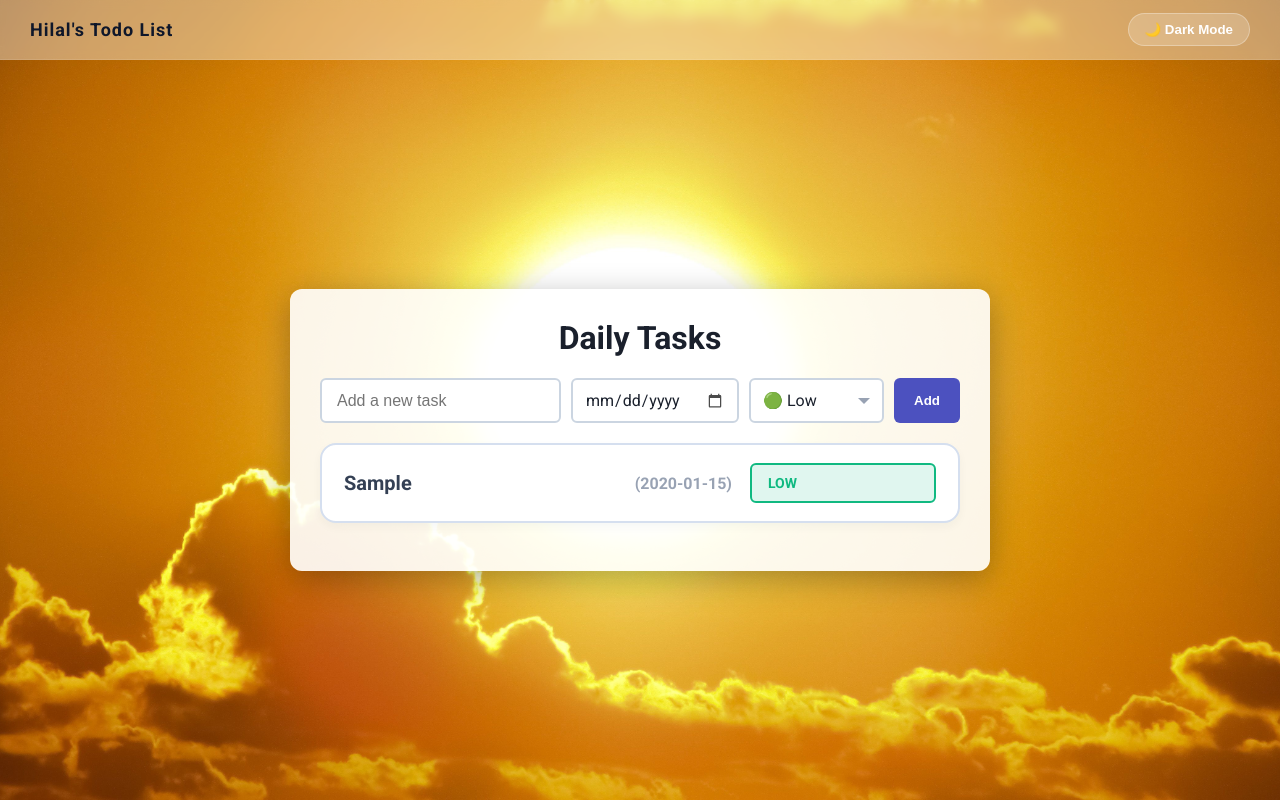
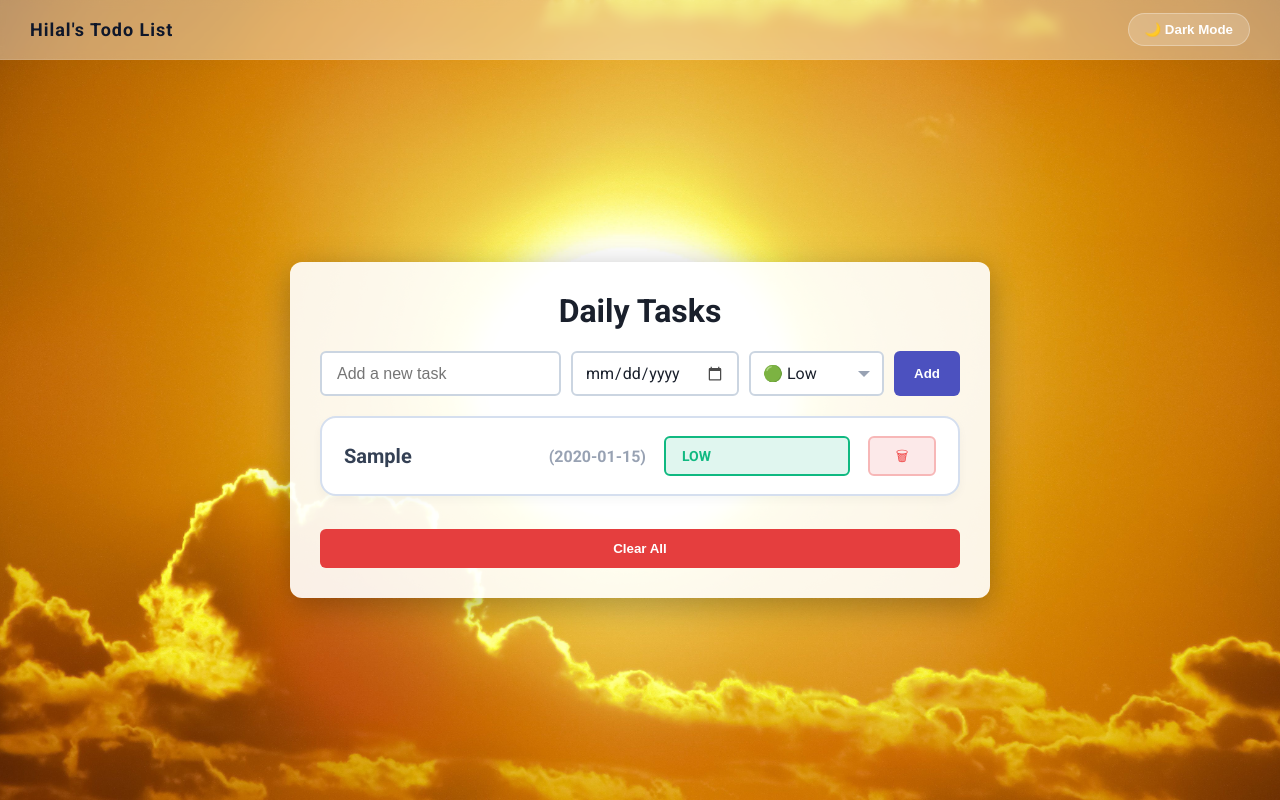
Before and after one commit to hilozdemir/to_do_react, a React (Create React App) app: page / in a window 1280 px wide. Both pictures are taken after typing "Sample", "2020-01-15" into the empty fields and a click on the button "Add". Built offline with nearby package versions, Linux system fonts and the light colour scheme.

Commit message:
clear button
silme fonksiyonları butonları tanınmlandı ve css grubuna bağlandı.

```diff
--- a/src/App.js
+++ b/src/App.js
@@ -1,20 +1,13 @@
-import React, { useState, useEffect } from 'react';
+import React, { useState } from 'react';
 import Header from './components/header';
-import { AddButton } from './components/buttons/button';
+import { AddButton, ClearButton } from './components/buttons/button';
 import { TaskInput, DateInput, PrioritySelect } from './components/inputs/input';
 
 function TodoList() {
   const [todoText, setTodoText] = useState('');
   const [todoDate, setTodoDate] = useState('');
   const [todoPriority, setTodoPriority] = useState('1'); //1 vererek kullanıcı seçim yapmadığından otomatik Low seçilir.
-  const [todos, setTodos] = useState(() => {
-    try {
-      const raw = localStorage.getItem('todos');
-      return raw ? JSON.parse(raw) : [];
-    } catch (e) {
-      return [];
-    }
-  });
+  const [todos, setTodos] = useState([]);
   const priorityLabels = {
     '1': 'Low',
     '2': 'Medium',
@@ -48,14 +41,29 @@ function TodoList() {
     setTodoPriority('1');
   };
 
-  // Persist todos to localStorage whenever they change
-  useEffect(() => {
-    try {
-      localStorage.setItem('todos', JSON.stringify(todos));
-    } catch (e) {
-      // ignore write errors (e.g., storage full)
+  const handleClearTodos = () => {
+    if (todos.length === 0) {
+      return;
     }
-  }, [todos]);
+
+    const shouldClear = window.confirm('Tum gorevleri silmek istediginize emin misiniz?');
+
+    if (!shouldClear) {
+      return;
+    }
+
+    setTodos([]);
+  };
+
+  const handleDeleteTodo = (todoId) => {
+    const shouldDelete = window.confirm('Bu gorevi silmek istediginize emin misiniz?');
+
+    if (!shouldDelete) {
+      return;
+    }
+
+    setTodos((currentTodos) => currentTodos.filter((todo) => todo.id !== todoId));
+  };
 
   return (
     <>
@@ -84,9 +92,23 @@ function TodoList() {
               <span className={`priority-badge ${priorityClassNames[todo.priority]}`}>
                 {priorityLabels[todo.priority]}
               </span>
+
+              <div className="button-group">
+                <button
+                  type="button"
+                  className="delete-btn todo-delete-button"
+                  onClick={() => handleDeleteTodo(todo.id)}
+                  aria-label="Delete todo"
+                  title="Delete todo"
+                >
+                  <span aria-hidden="true">&#128465;</span>
+                </button>
+              </div>
             </li>
           ))}
         </ul>
+
+        <ClearButton onClick={handleClearTodos} />
 
       </main>
     </>
--- a/src/css/components.css
+++ b/src/css/components.css
@@ -199,7 +199,12 @@ h1 {
     font-weight: 600;
 }
 
-.button-group { display: flex; gap: 10px; align-items: center; }
+.button-group {
+    display: flex;
+    gap: 10px;
+    align-items: center;
+    flex-shrink: 0;
+}
 
 .completed .todo-text {
     color: #98a2b3;
@@ -219,23 +224,32 @@ h1 {
 }
 .button-group button:not(.check-btn):hover { background-color: var(--danger-border); }
 
-.delete-btn {
-    width: 80px;
-    height: 56px;
+.delete-btn,
+.todo-delete-button {
+    width: 68px;
+    height: 40px;
     border-radius: 10px;
     background-color: #fff0f0;
     border: 2px solid #f7b7b7 !important;
     color: #ef4444 !important;
-    font-size: 24px;
+    font-size: 22px;
+    font-weight: 600;
+    line-height: 1;
     display: flex;
     align-items: center;
     justify-content: center;
+    align-self: center;
     cursor: pointer;
     transition: all 0.2s ease;
 }
 
-.delete-btn:hover {
+.delete-btn:hover,
+.todo-delete-button:hover {
     background-color: #ffe2e2;
+}
+
+.priority-badge {
+    align-self: center;
 }
 
 /* Onay (Checkbox) Butonu */
```
